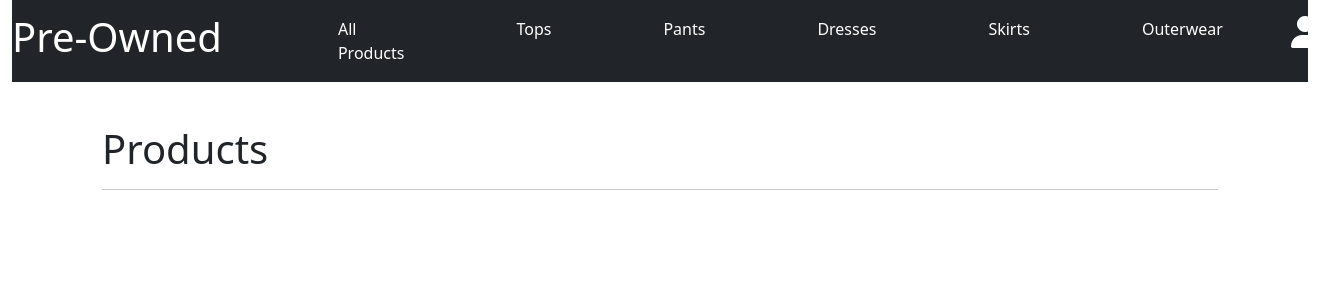
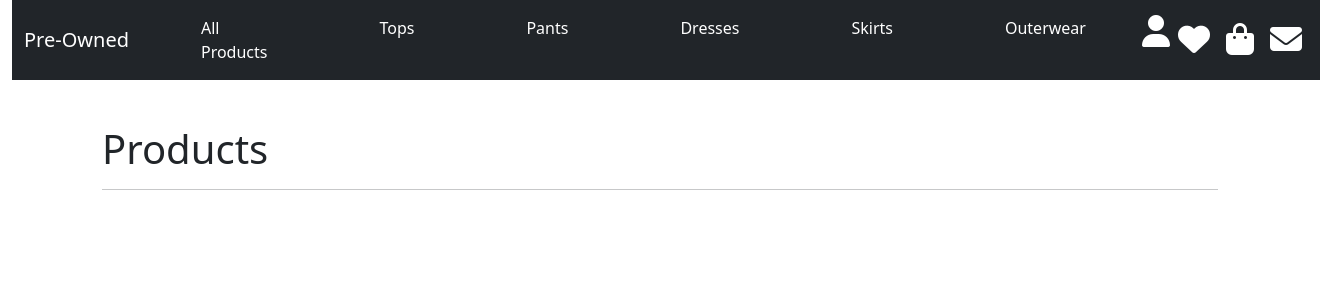
Before and after one commit to Code-Institute-Submissions/MariaLundgren-Pre-Owned_SepResub, a Django app: page /products/ in a window 1320 px wide. Shown: the top 300 px of the page. Run offline with Django 3.2, Linux system fonts and the light colour scheme; the visitor is signed in with stand-in values (Sample User, id 1); data that the repository does not hold is empty; some libraries are stand-ins or nearby versions.

Commit message:
changed navbar to be responsive

```diff
--- a/templates/base.html
+++ b/templates/base.html
@@ -28,35 +28,33 @@
   </head>
   <body>
     <header class="container-fluid fixed-top">
-      <nav class="navbar navbar-expand navbar-dark bg-dark">
-        <a class="navbar-brand me-5" href="{% url 'home' %}"><h1>Pre-Owned</h1></a>
-        <div class="container">
-          <button class="navbar-toggler" type="button" data-toggle="collapse" data-target="#navbarNav" aria-controls="navbarNav" aria-expanded="false" aria-label="Toggle navigation">
+      <nav class="navbar navbar-expand-lg navbar-dark bg-dark vw-100">
+        <div class="container-fluid">
+          <a class="navbar-brand" href="#">Pre-Owned</a>
+          <button class="navbar-toggler" type="button" data-bs-toggle="collapse" data-bs-target="#navbarSupportedContent" aria-controls="navbarSupportedContent" aria-expanded="false" aria-label="Toggle navigation">
             <span class="navbar-toggler-icon"></span>
           </button>
-          <div class="collapse navbar-collapse product-nav" id="navbarNav">
-            <ul class="navbar-nav mx-auto">
+          <div class="collapse navbar-collapse" id="navbarSupportedContent">
+            <ul class="navbar-nav me-auto mb-2 mb-lg-0">
               <li class="nav-item products-item">
                 <a class="nav-link nav-item mx-5 text-white" href="{% url 'products' %}">All Products</a>
               </li>
               <li class="nav-item mx-5">
-                <a class="nav-link nav-item text-white" href="{% url 'products' %}?category=tops">Tops</a>
+                <a class="nav-link text-white" href="{% url 'products' %}?category=tops">Tops</a>
               </li>
               <li class="nav-item mx-5">
-                <a class="nav-link nav-item text-white" href="{% url 'products' %}?category=pants">Pants</a>
+                <a class="nav-link text-white" href="{% url 'products' %}?category=pants">Pants</a>
               </li>
               <li class="nav-item mx-5">
-                <a class="nav-link nav-item text-white" href="{% url 'products' %}?category=dresses">Dresses</a>
+                <a class="nav-link text-white" href="{% url 'products' %}?category=dresses">Dresses</a>
               </li>
               <li class="nav-item mx-5">
-                <a class="nav-link nav-item text-white" href="{% url 'products' %}?category=skirts">Skirts</a>
+                <a class="nav-link text-white" href="{% url 'products' %}?category=skirts">Skirts</a>
               </li>
               <li class="nav-item mx-5">
-                <a class="nav-link nav-item text-white" href="{% url 'products' %}?category=outerwear">Outerwear</a>
+                <a class="nav-link text-white" href="{% url 'products' %}?category=outerwear">Outerwear</a>
               </li>
             </ul>
-          </div>
-        </div>
             <ul class="navbar-nav ms-auto pe-3">
               <li class="nav-item">
                 <div class="dropdown">
@@ -84,6 +82,8 @@
                 <a class="nav-link px-2" href="{% url 'contact' %}"><i class="fas fa-envelope text-white fs-2"></i></a>
               </li>
             </ul>
+          </div>
+        </div>
       </nav>
     </header>
 
```
Lines whose indentation alone changed are shown as unchanged.
